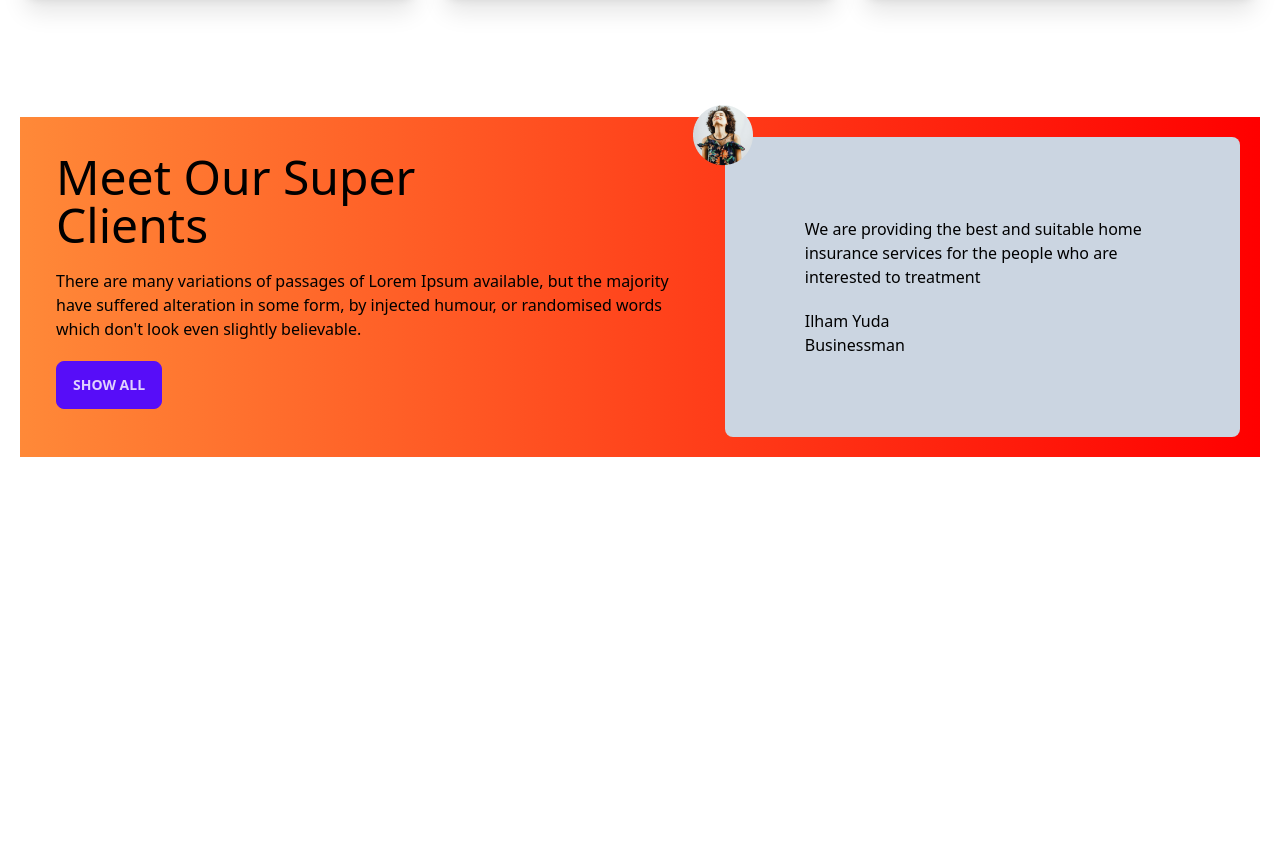
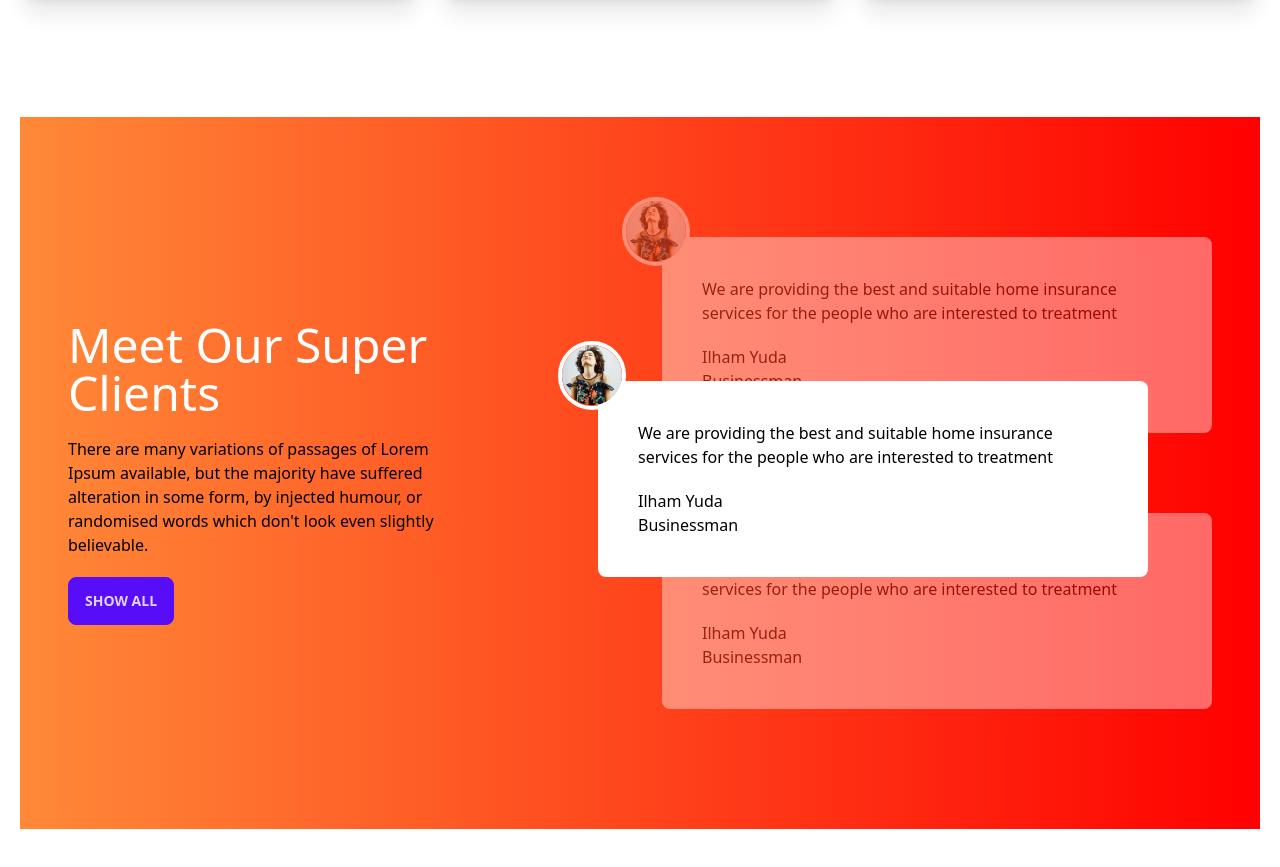
Before and after one commit to nahidparvej-developer/tea-shop, a plain HTML site: page index.html in a window 1280 px wide. Shown: the part 3503-4370 px from the top of the page. Before the commit the page ends 4060 px from the top, so only its background shows below. Drawn offline with nearby package versions, Linux system fonts and the light colour scheme.

Commit message:
client section added done

```diff
--- a/index.html
+++ b/index.html
@@ -263,22 +263,54 @@
 
 
         <section class="p-5">
-          <div class="my-20 p-5 flex bg-gradient-to-r from-[#FF8938] to-[#F00]">
+          <div class="my-20  flex flex-col lg:flex-row gap-20 px-12 py-10 bg-gradient-to-r from-[#FF8938] to-[#F00] items-center">
 
-            <div class="p-4 space-y-5">
-                 <h1 class="text-5xl text-black">Meet Our Super <br> Clients</h1>
+
+
+      <div class="flex items-center lg:pr-32" >
+
+        <div class=" space-y-5">
+          <h1 class="text-5xl text-white">Meet Our Super <br> Clients</h1>
           <p class="text-black">There are many variations of passages of Lorem Ipsum available, but the majority have suffered alteration in some form, by injected humour, or randomised words which don't look even slightly believable. </p>
           <button class="btn btn-primary ">Show All</button>
      </div>
 
-            <div class= "text-black p-20 rounded-lg bg-slate-300 relative">
-                 <img class="absolute -ml-28 -mt-28" src="images/client.png" alt="">
+      </div>
+
+
+
+<div class="relative">
+         <div class= "text-black p-10 my-20 opacity-40 z-10 rounded-lg lg:w-[550px] bg-slate-300 relative bg-white">
+              <img class="absolute -ml-20 -mt-20 border-4 border-white rounded-full" src="images/client.png" alt="">
               <p >We are providing the best and suitable home insurance services for the people who are interested to treatment</p>
               <h4 class="mt-5">Ilham Yuda</h4>
               <p>Businessman</p>
          </div>
 
 
+          <!-- current review  -->
+
+
+
+       <div class= "text-black p-10 my-20 z-20 rounded-lg top-36 lg:-ml-16 lg:w-[550px] bg-slate-300 absolute bg-white">
+            <img class="absolute -ml-20 -mt-20 border-4 border-white rounded-full" src="images/client.png" alt="">
+            <p >We are providing the best and suitable home insurance services for the people who are interested to treatment</p>
+            <h4 class="mt-5">Ilham Yuda</h4>
+            <p>Businessman</p>
+       </div>
+
+       <!-- preview  -->
+
+
+   <div class= "text-black p-10 my-20 opacity-40 z-10 rounded-lg lg:w-[550px] bg-slate-300 relative bg-white">
+        <img class="absolute -ml-20 -mt-20 border-4 border-white rounded-full" src="images/client.png" alt="">
+        <p >We are providing the best and suitable home insurance services for the people who are interested to treatment</p>
+        <h4 class="mt-5">Ilham Yuda</h4>
+        <p>Businessman</p>
+   </div>
+
+
+  </div>
 </div>
         </section>
     </main>
```
Lines whose indentation alone changed are shown as unchanged.
